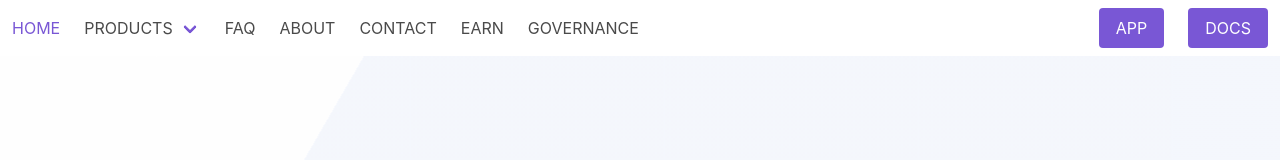
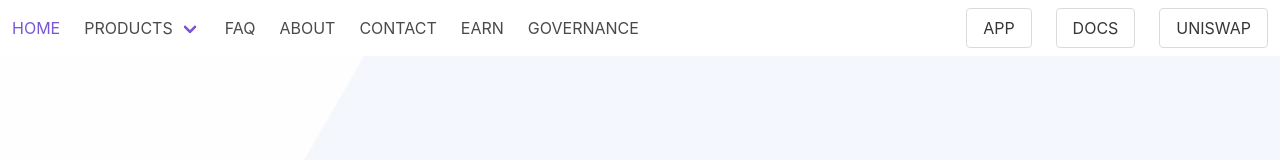
Before and after one commit to SuhailCM/thirmprotocol.github.io, a Vue app: page /faq in a window 1280 px wide. Shown: the top 160 px of the page. Built offline with nearby package versions, Linux system fonts and the light colour scheme; no server answers; some icons are missing; what vue-plugin-load-script would draw is missing.

Commit message:
navbar fix

```diff
--- a/src/App.vue
+++ b/src/App.vue
@@ -22,10 +22,12 @@
 
 				<template slot="end">
 					<b-navbar-item target="_blank" href="https://dapp.thirm.com/">
-						<b-button type="is-primary ">APP</b-button>
+						<b-button>APP</b-button>
 					</b-navbar-item>
                                         <b-navbar-item target="_blank" href="https://docs.thirm.com/">
-						<b-button type="is-primary ">DOCS</b-button>
+						<b-button >DOCS</b-button>
+					</b-navbar-item>        <b-navbar-item target="_blank" href="https://uniswap.info/token/0xb526fd41360c98929006f3bdcbd16d55de4b0069">
+						<b-button >UNISWAP</b-button>
 					</b-navbar-item>
 				</template>
 			</b-navbar>
```
